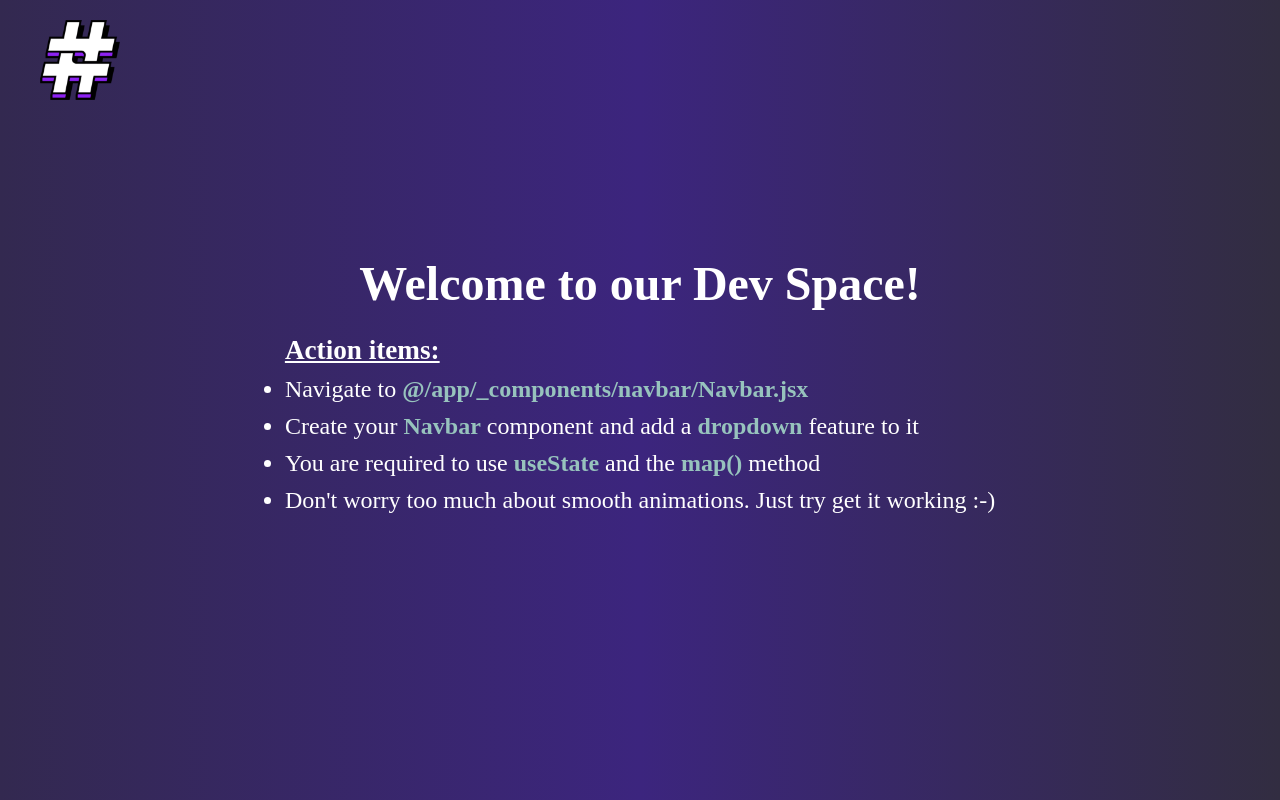
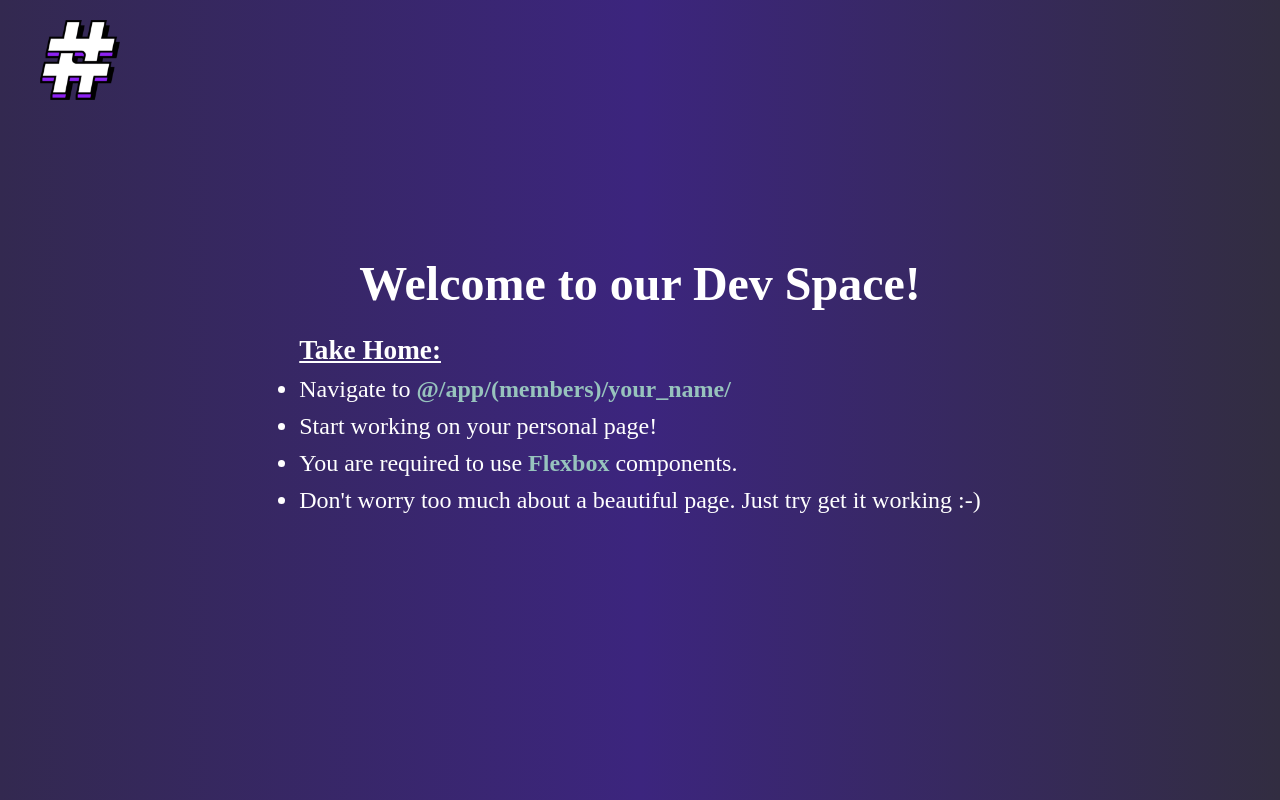
Before and after one commit to YashPradhan/include-jcc-portfolios, a Next.js app: page / in a window 1280 px wide. Built offline with nearby package versions, Linux system fonts and the light colour scheme.

Commit message:
Updated home page for Take Home 1. Set up member pages to start work.

```diff
--- a/app/(home)/page.jsx
+++ b/app/(home)/page.jsx
@@ -13,11 +13,11 @@ export default function Home() {
       />
       <h1>Welcome to our Dev Space!</h1>
       <ul>
-        <li>Action items:</li>
-        <li>Navigate to <span>@/app/_components/navbar/Navbar.jsx</span></li>
-        <li>Create your <span>Navbar</span> component and add a <span>dropdown</span> feature to it</li>
-        <li>You are required to use <span>useState</span> and the <span>map()</span> method</li>
-        <li>Don&apos;t worry too much about smooth animations. Just try get it working :-)</li>
+        <li>Take Home:</li>
+        <li>Navigate to <span>@/app/(members)/your_name/</span></li>
+        <li>Start working on your personal page!</li>
+        <li>You are required to use <span>Flexbox</span> components.</li>
+        <li>Don&apos;t worry too much about a beautiful page. Just try get it working :-)</li>
       </ul>
     </div>
   );
--- a/app/(members)/aryan/page.module.scss
+++ b/app/(members)/aryan/page.module.scss
@@ -8,7 +8,6 @@
 }
 
 .title {
-  font-size: 3rem;
   margin-bottom: 1rem;
 }
 
--- a/app/(members)/cindy/page.module.scss
+++ b/app/(members)/cindy/page.module.scss
@@ -8,7 +8,6 @@
 }
 
 .title {
-  font-size: 3rem;
   margin-bottom: 1rem;
 }
 
--- a/app/(members)/dylan/page.module.scss
+++ b/app/(members)/dylan/page.module.scss
@@ -8,7 +8,6 @@
 }
 
 .title {
-  font-size: 3rem;
   margin-bottom: 1rem;
 }
 
--- a/app/(members)/jordan/page.module.scss
+++ b/app/(members)/jordan/page.module.scss
@@ -8,7 +8,6 @@
 }
 
 .title {
-  font-size: 3rem;
   margin-bottom: 1rem;
 }
 
--- a/app/(members)/munneth/page.module.scss
+++ b/app/(members)/munneth/page.module.scss
@@ -8,7 +8,6 @@
 }
 
 .title {
-  font-size: 3rem;
   margin-bottom: 1rem;
 }
 
--- a/app/(members)/tony/page.module.scss
+++ b/app/(members)/tony/page.module.scss
@@ -8,7 +8,6 @@
 }
 
 .title {
-  font-size: 3rem;
   margin-bottom: 1rem;
 }
 
--- a/app/(members)/yash/page.module.scss
+++ b/app/(members)/yash/page.module.scss
@@ -8,7 +8,6 @@
 }
 
 .title {
-  font-size: 3rem;
   margin-bottom: 1rem;
 }
 
--- a/app/layout.jsx
+++ b/app/layout.jsx
@@ -19,7 +19,7 @@ export const metadata = {
 export default function RootLayout({ children }) {
   return (
     <html lang="en">
-      <body className={`${geistSans.variable} ${geistMono.variable}`}>
+      <body>
         {children}
       </body>
     </html>
```
